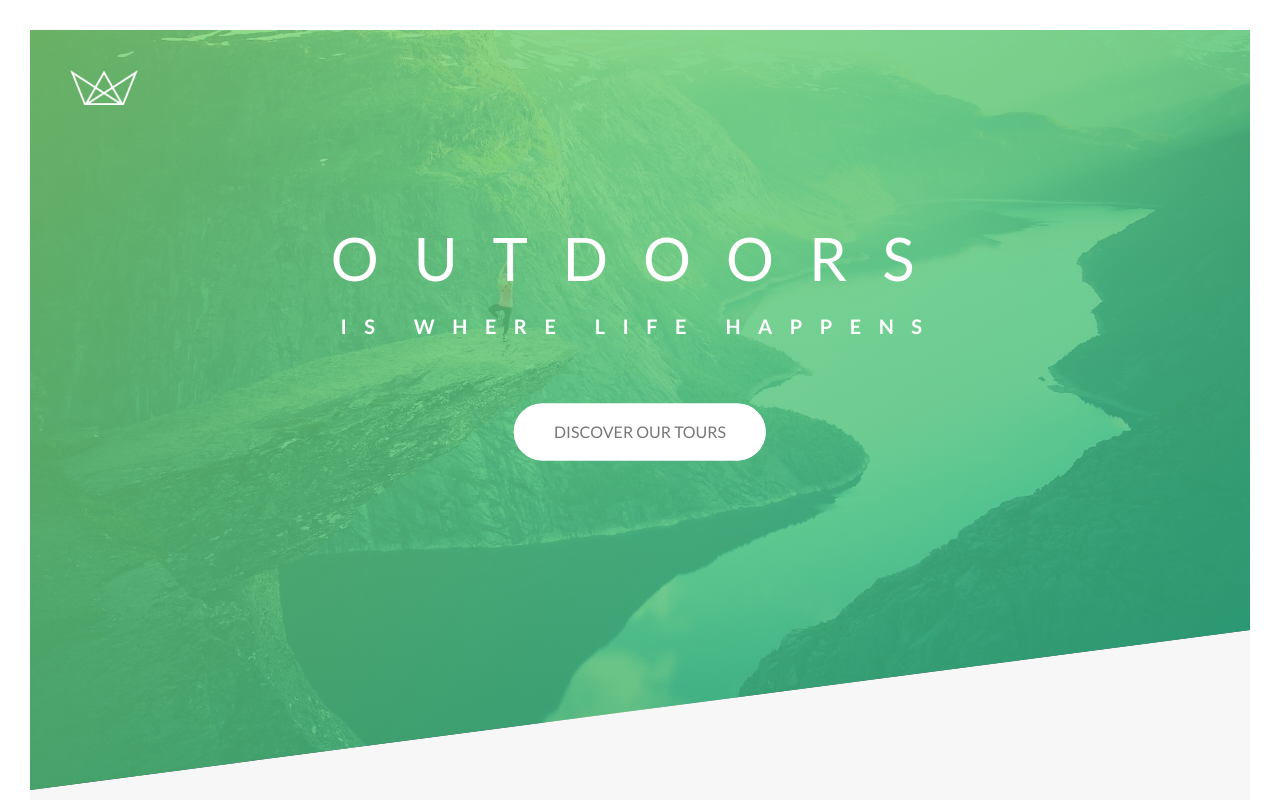
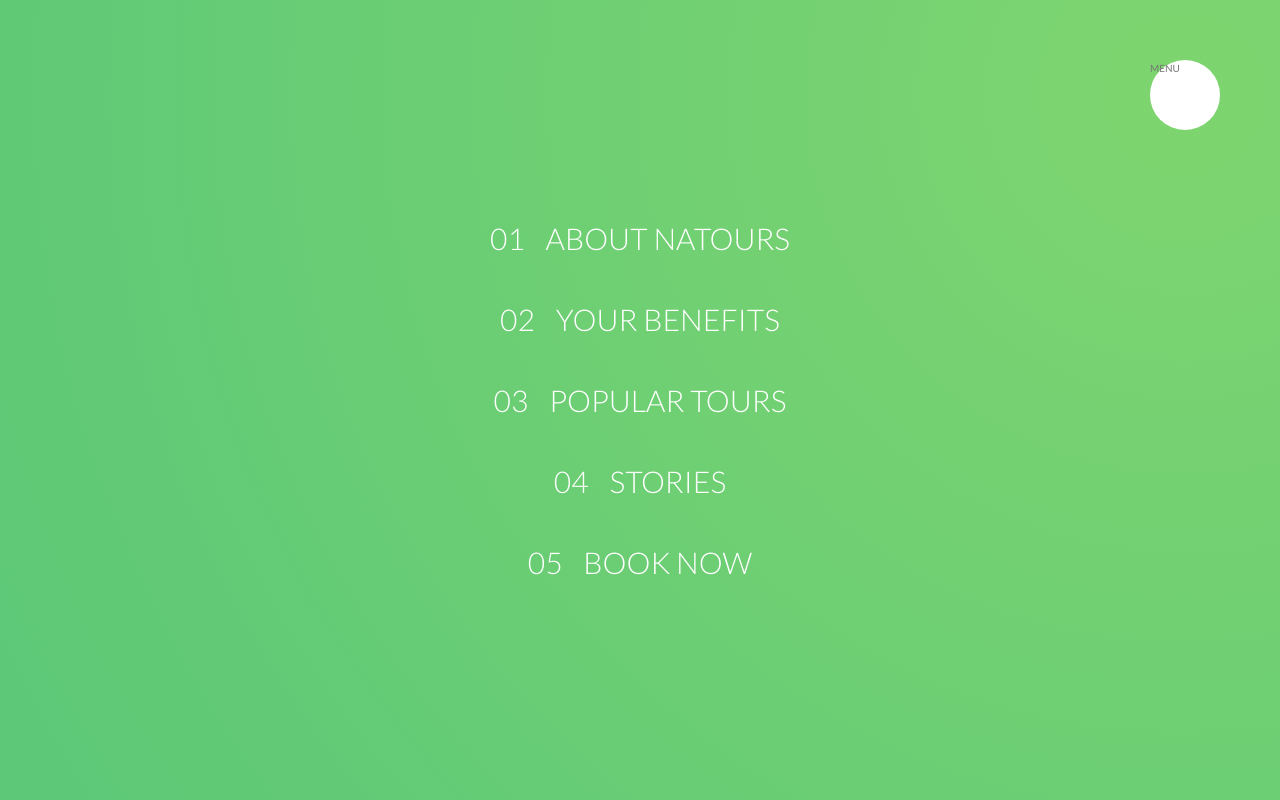
Before and after one commit to kevinlens/NaTours, a website: page index.html in a window 1280 px wide. Shown: the top 800 px of the page. Drawn offline with Linux system fonts and the light colour scheme.

Commit message:
Building Navigation Part 1

```diff
--- a/index.html
+++ b/index.html
@@ -14,6 +14,26 @@
         <title>Natours | Exciting tours for adventurous people</title>
     </head>
     <body>
+
+        <div class="navigation">
+
+            <input type="checkbox" class="navigation__checkbox" id="navi-toggle">
+
+            <label for="navi-toggle" class="navigation__button" >MENU</label>
+
+            <div class="navigation__background">&nbsp;</div>
+
+            <nav class="navigation__nav">
+                <ul class="navigation__list">
+                    <li class="navigation__item"><a href="#" class="navigation__link"><span>01</span> About Natours</a></li>
+                    <li class="navigation__item"><a href="#" class="navigation__link"><span>02</span> Your benefits</a></li>
+                    <li class="navigation__item"><a href="#" class="navigation__link"><span>03</span> Popular Tours</a></li>
+                    <li class="navigation__item"><a href="#" class="navigation__link"><span>04</span> Stories</a></li>
+                    <li class="navigation__item"><a href="#" class="navigation__link"><span>05</span> Book now</a></li>
+                </ul>
+            </nav>
+
+        </div>
 
         <header class="header">
 
--- /dev/null
+++ b/sass/layout/_navigation.scss
@@ -0,0 +1,101 @@
+.navigation {
+  &__checkbox {
+    display: none;
+  }
+
+  &__button {
+    background-color: $color-white;
+    height: 7rem;
+    width: 7rem;
+    border-radius: 50%;
+
+    position: fixed;
+    top: 6rem;
+    right: 6rem;
+
+    z-index: 2000;
+  }
+
+  &__background {
+    height: 6rem;
+    width: 6rem;
+    border-radius: 50%;
+
+    position: fixed;
+    top: 6.5rem;
+    right: 6.5rem;
+
+    background-image: radial-gradient(
+      $color-primary-light,
+      $color-primary-dark
+    );
+    z-index: 1000;
+
+    transform: scale(80);
+  }
+
+  &__nav {
+    height: 100vh;
+    width: 100%;
+
+    position: fixed;
+    top: 0;
+    left: 0;
+    z-index: 1500;
+  }
+
+  &__list {
+    //this positioning will be relative to the 'nav' container
+    position: absolute;
+    top: 50%;
+    left: 50%;
+    /* this makes it so that the element is actually shifted 50% to the top and left(meaning the center of the element is actually the center) */
+    /* if you didn't do this, by default the left side of this element would be considered to be the center */
+    transform: translate(-50%, -50%);
+
+    list-style: none;
+    text-align: center;
+  }
+
+  &__item {
+    margin: 1rem;
+  }
+
+  &__link {
+    &:link,
+    &:visited {
+      display: inline-block;
+      font-size: 3rem;
+      font-weight: 300;
+      padding: 1rem 2rem;
+      color: $color-white;
+      text-decoration: none;
+      text-transform: uppercase;
+
+      background-image: linear-gradient(
+        120deg,
+        transparent 0%,
+        transparent 50%,
+        $color-white 50%
+      );
+
+      //this shifts the background image to the right
+      background-size: 220%;
+
+      transition: all 0.4s;
+
+      span {
+        margin-right: 1.5rem;
+        display: inline-block;
+      }
+    }
+
+    &:hover,
+    &:active {
+      //this shifts the background image to the left
+      background-position: 100%;
+      color: $color-primary;
+      transform: translateX(1rem);
+    }
+  }
+}
--- a/sass/main.scss
+++ b/sass/main.scss
@@ -15,15 +15,15 @@
 @import "components/story";
 @import "components/bg-video";
 @import "components/form";
-@import "components/footer";
 
 
 
 
 
 
-
+@import "layout/footer";
 @import "layout/header";
 @import "layout/grid";
+@import "layout/navigation";
 
 @import "pages/home";
```
Also changed, not shown: css/style.css, sass/layout/_footer.scss (renamed from sass/components/_footer.scss).
